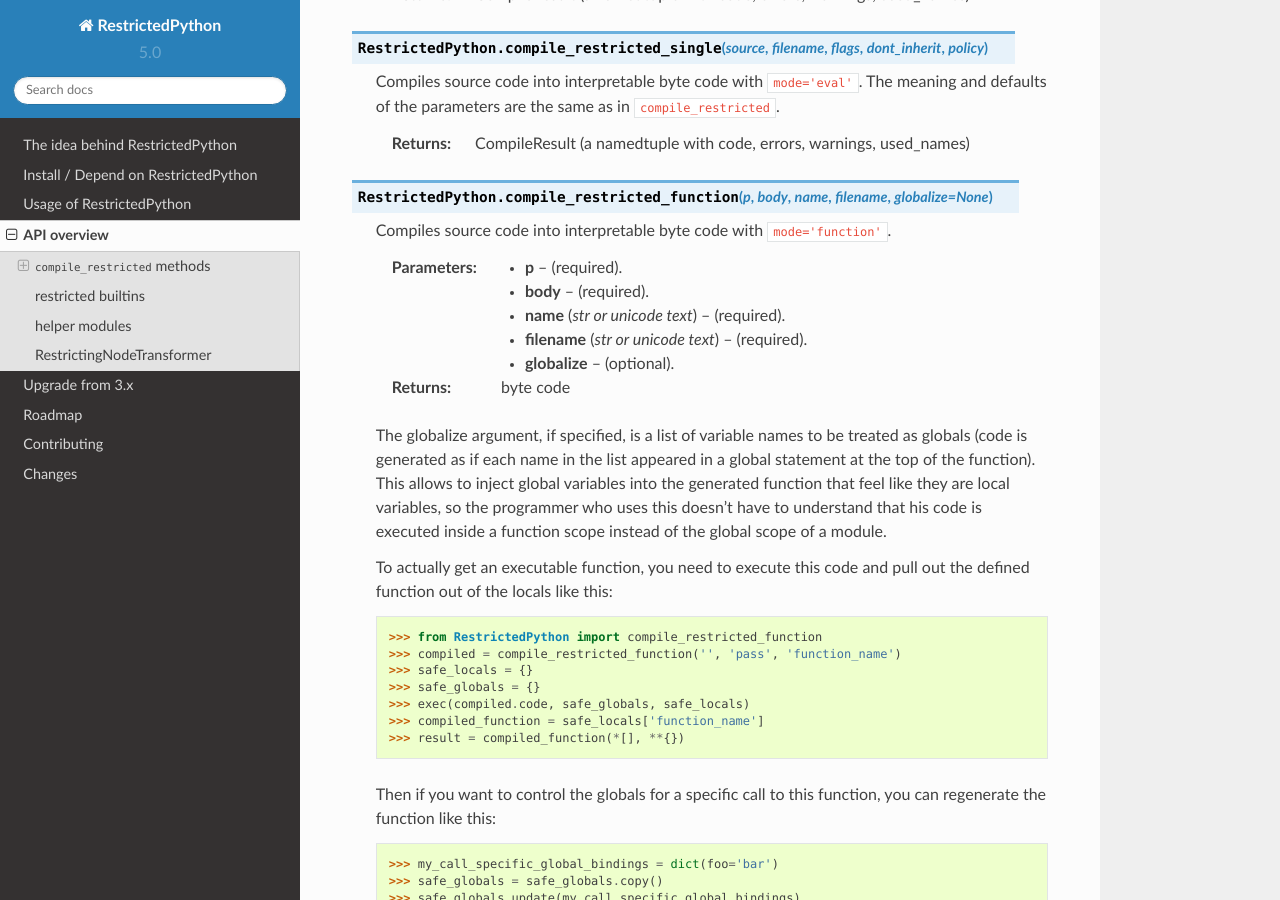
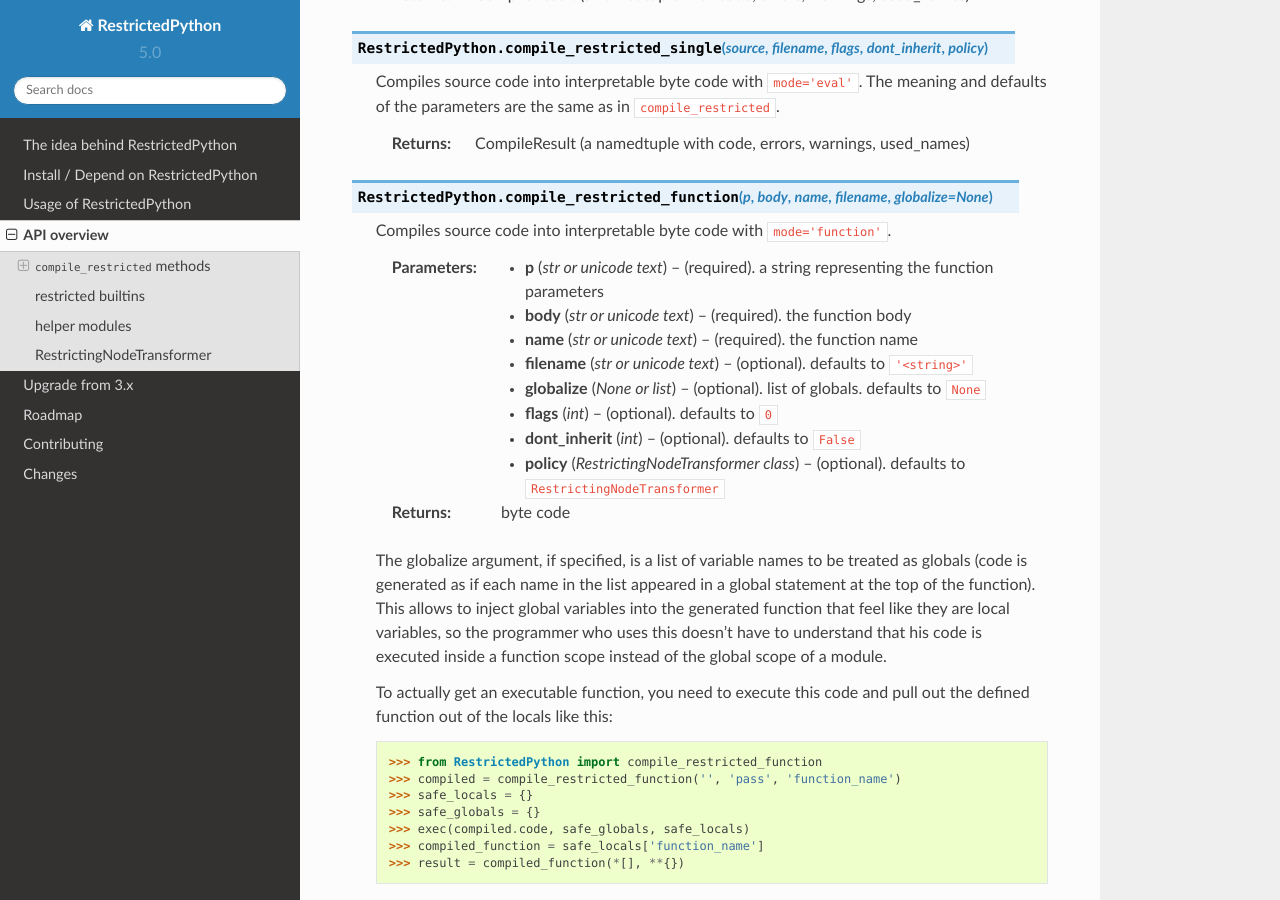
Before and after one commit to zopefoundation/RestrictedPython, a Sphinx documentation site: the page built from docs/usage/api.rst, in a window 1280 px wide and 900 px high, scrolled down 805 px. Built offline with Sphinx 7.4.7 and the Read the Docs theme 2.0.0, drawn with Linux system fonts in a browser that asks for light colours.

Commit message:
- Fix documentation for ``compile_restricted_function`` (fixes #158)

```diff
--- a/CHANGES.rst
+++ b/CHANGES.rst
@@ -3,6 +3,9 @@
 
 5.1a0 (unreleased)
 ------------------
+
+- Fix documentation for ``compile_restricted_function``
+  (`#158 <https://github.com/zopefoundation/RestrictedPython/issues/158>`_)
 
 - Add support for (Python 3.8+) assignment expressions (i.e. the ``:=`` operator)
 
--- a/docs/usage/api.rst
+++ b/docs/usage/api.rst
@@ -55,16 +55,22 @@
 
     Compiles source code into interpretable byte code with ``mode='function'``.
 
-    :param p: (required).
-    :param body: (required).
-    :param name: (required).
-    :param filename: (required).
-    :param globalize: (optional).
-    :type p:
-    :type body:
+    :param p: (required). a string representing the function parameters
+    :param body: (required). the function body
+    :param name: (required). the function name
+    :param filename: (optional). defaults to ``'<string>'``
+    :param globalize: (optional). list of globals. defaults to ``None``
+    :param flags: (optional). defaults to ``0``
+    :param dont_inherit: (optional). defaults to ``False``
+    :param policy: (optional). defaults to ``RestrictingNodeTransformer``
+    :type p: str or unicode text
+    :type body: str or unicode text
     :type name: str or unicode text
     :type filename: str or unicode text
-    :type globalize:
+    :type globalize: None or list
+    :type flags: int
+    :type dont_inherit: int
+    :type policy: RestrictingNodeTransformer class
     :return: byte code
 
     The globalize argument, if specified, is a list of variable names to be
```
